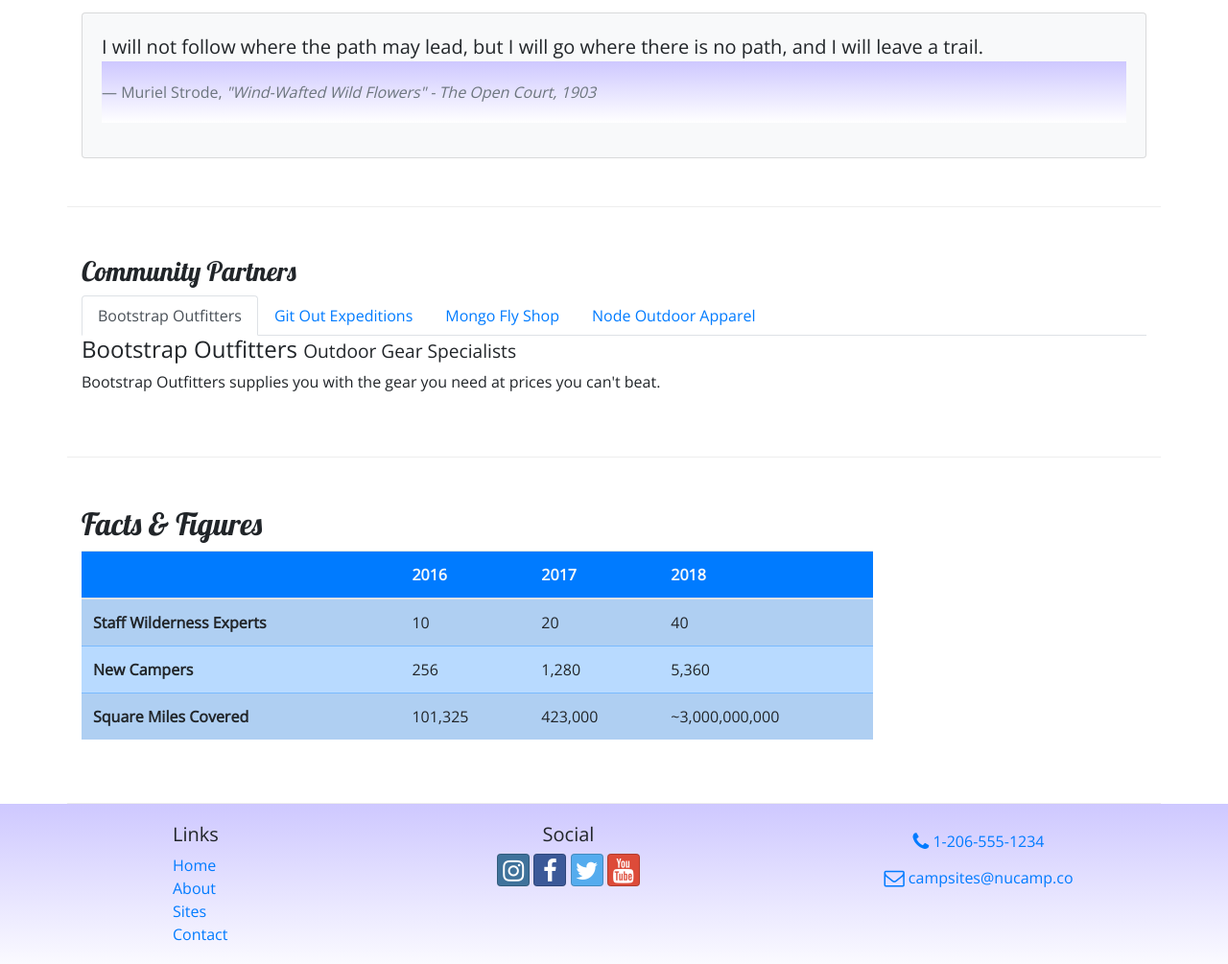
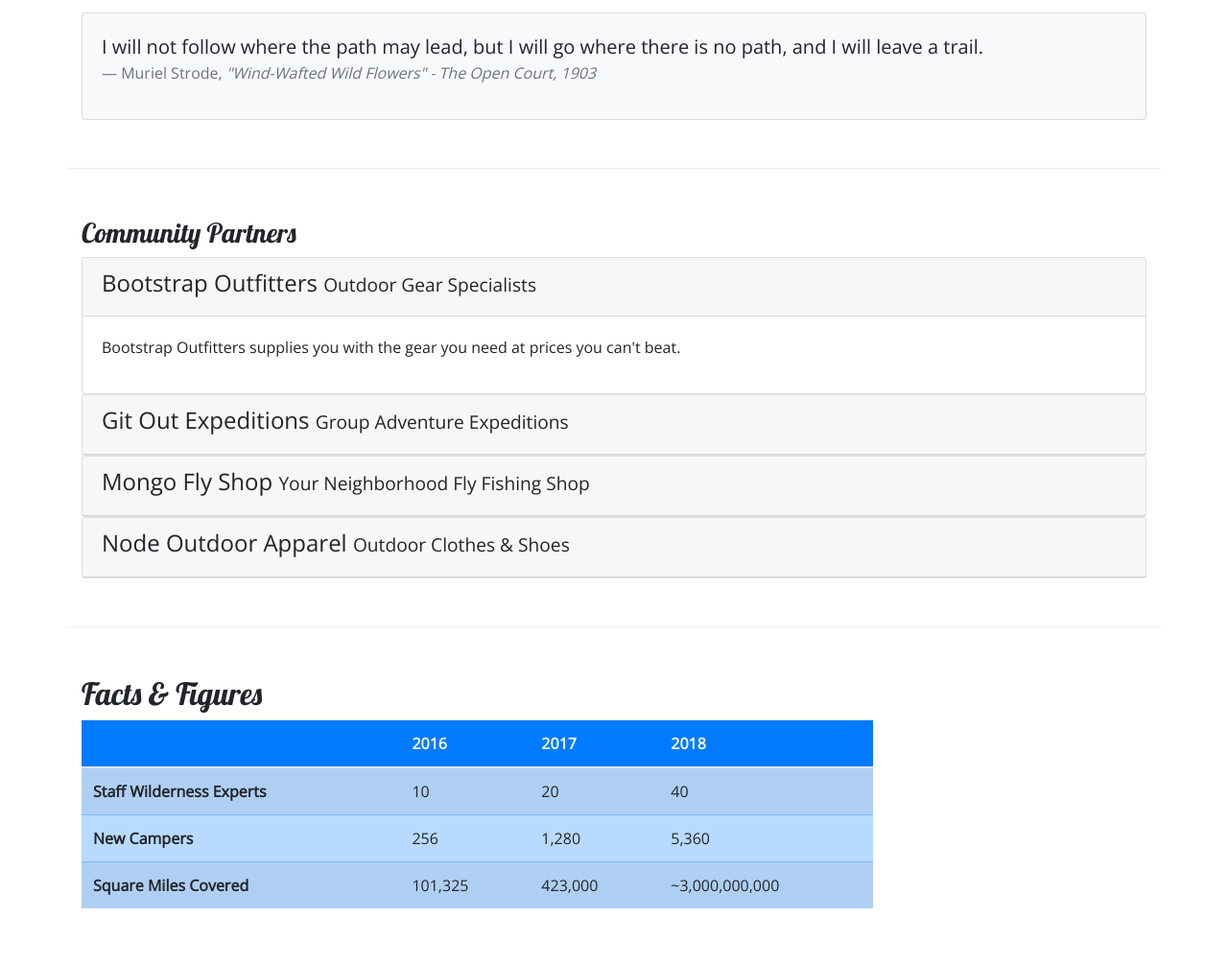
Before and after one commit to CassV22/NuCamp, a website: page aboutus.html in a window 1280 px wide. Shown: the part 653-1658 px from the top of the page at 96% size. Drawn offline with nearby package versions, Linux system fonts and the light colour scheme.

Commit message:
Accordion function and styles added to Community Parters section

```diff
--- a/aboutus.html
+++ b/aboutus.html
@@ -106,33 +106,64 @@
             </div>
         </div>
 
-        <!--Tabs section-->
         <div class="row row-content">
             <div class="col">
                 <h3>Community Partners</h3>
-                <ul class="nav nav-tabs">
-                    <li class="nav-item"><a class="nav-link active" href="#bootstrap" role="tab" data-toggle="tab">Bootstrap Outfitters</a></li>
-                    <li class="nav-item"><a class="nav-link" href="#git" role="tab" data-toggle="tab">Git Out Expeditions</a></li>
-                    <li class="nav-item"><a class="nav-link" href="#mongo" role="tab" data-toggle="tab" >Mongo Fly Shop</a></li>
-                    <li class="nav-item"><a class="nav-link" href="#node" role="tab" data-toggle="tab">Node Outdoor Apparel</a></li>
-                </ul>
-                <div class="tab-content">
-                    <div role="tabpanel" class="tab-pane fade show active" id="bootstrap">
-                        <h4>Bootstrap Outfitters <small>Outdoor Gear Specialists</small></h4>
-                        <p class="d-none d-sm-block">Bootstrap Outfitters supplies you with the gear you need at prices you can't beat.</p>
+                <!--Accordion Starts-->
+                <div id="accordion">
+                    <div class="card">
+                        <div role="tab" class="card-header">
+                            <h4>
+                                <a data-toggle="collapse" data-target="#bootstrap">Bootstrap Outfitters <small>Outdoor Gear Specialists</small></a>
+                            </h4>
+                        </div>
+                        <div class="collapse show" id="bootstrap" data-parent="#accordion">
+                            <div class="card-body">
+                                <p class="d-none d-sm-block">Bootstrap Outfitters supplies you with the gear you need at prices you can't beat.</p>
+                            </div>
+                        </div>
                     </div>
-                    <div role="tabpanel" class="tab-pane fade" id="git">
-                        <h4>Git Out Expeditions <small>Group Adventure Expeditions</small></h4>
-                        <p class="d-none d-sm-block">Join Git Out Expeditions to explore new horizons with a group of other adventurers!</p>
+
+                    <div class="card">
+                        <div role="tab" class="card-header">
+                            <h4>
+                                <a class="collapsed" data-toggle="collapse" data-target="#git">Git Out Expeditions <small>Group Adventure Expeditions</small></a>
+                            </h4>
+                        </div>
+                        <div class="collapse" id="git" data-parent="#accordion">
+                            <div class="card-body">
+                                <p class="d-none d-sm-block">Join Git Out Expeditions to explore new horizons with a group of other adventurers!</p>
+                            </div>
+                        </div>
                     </div>
-                    <div role="tabpanel" class="tab-pane fade" id="mongo">
-                        <h4>Mongo Fly Shop <small>Your Neighborhood Fly Fishing Shop</small></h4>
-                        <p class="d-none d-sm-block">Need a new fishing pole, a tacklebox, or flies of all kinds? Stop by Mongo Fly Shop.</p>
+
+                    <div class="card">
+                        <div role="tab" class="card-header">
+                            <h4>
+                                <a class="collapsed" data-toggle="collapse" data-target="#mongo">Mongo Fly Shop <small>Your Neighborhood Fly Fishing Shop</small></a>
+                            </h4>
+                        </div>
+                        <div class="collapse" id="mongo" data-parent="#accordion">
+                            <div class="card-body">
+                                <p class="d-none d-sm-block">Need a new fishing pole, a tacklebox, or flies of all kinds? Stop by Mongo Fly Shop.</p>
+                            </div>
+                        </div>
                     </div>
-                    <div role="tabpanel" class="tab-pane fade" id="node">
-                        <h4>Node Outdoor Apparel <small>Outdoor Clothes & Shoes</small></h4>
-                        <p class="d-none d-sm-block">From polar fleeces to swimsuits, hiking boots to waders, a visit to Node will be sure to get you covered.</p>
+
+                    <div class="card">
+                        <div role="tab" class="card-header">
+                            <h4>
+                                <a class="collapsed" data-toggle="collapse" data-target="#node">Node Outdoor Apparel <small>Outdoor Clothes & Shoes</small></a>
+                            </h4>
+                        </div>
+                        <div class="collapse" id="node" data-parent="#accordion">
+                            <div class="card-body">
+                                <p class="d-none d-sm-block">From polar fleeces to swimsuits, hiking boots to waders, a visit to Node will be sure to get you covered.</p>
+                            </div>
+                        </div>
                     </div>
+
+
                 </div>
             </div>
         </div>
--- a/css/styles.css
+++ b/css/styles.css
@@ -10,7 +10,7 @@ header h2 {
     color: #CEC8FF;
 }
 
-footer {
+.site-footer {
     background-image: linear-gradient(#CEC8FF, white);
     padding: 20px 0;
 }
@@ -30,3 +30,9 @@ footer {
 .navbar {
     background-color: #901CAD;
 }
+
+/*Accordion link style override*/
+a, a:hover {
+    color: inherit;
+    text-decoration: none;
+  }
```
Also changed, not shown: index.html (+5 -0 lines).
